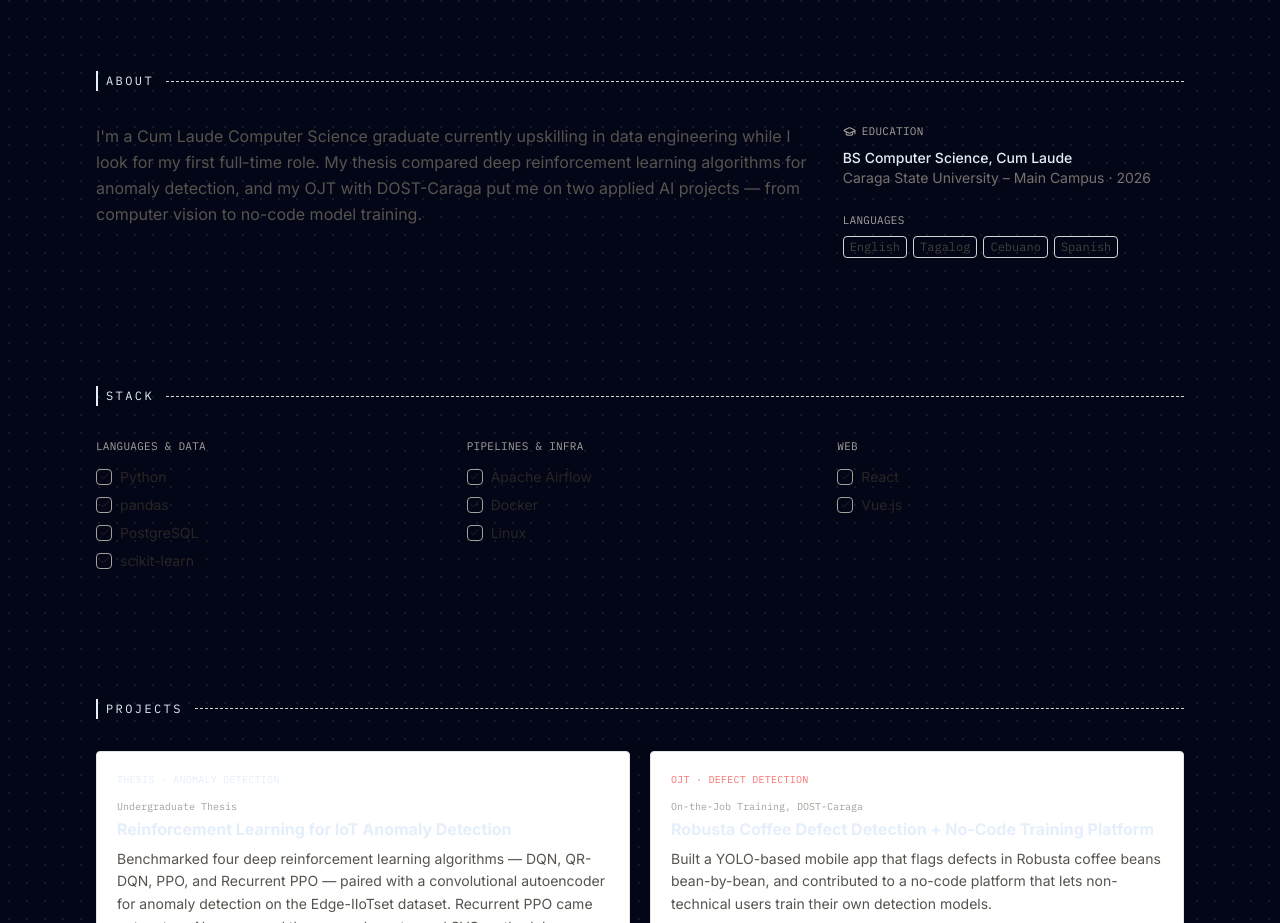
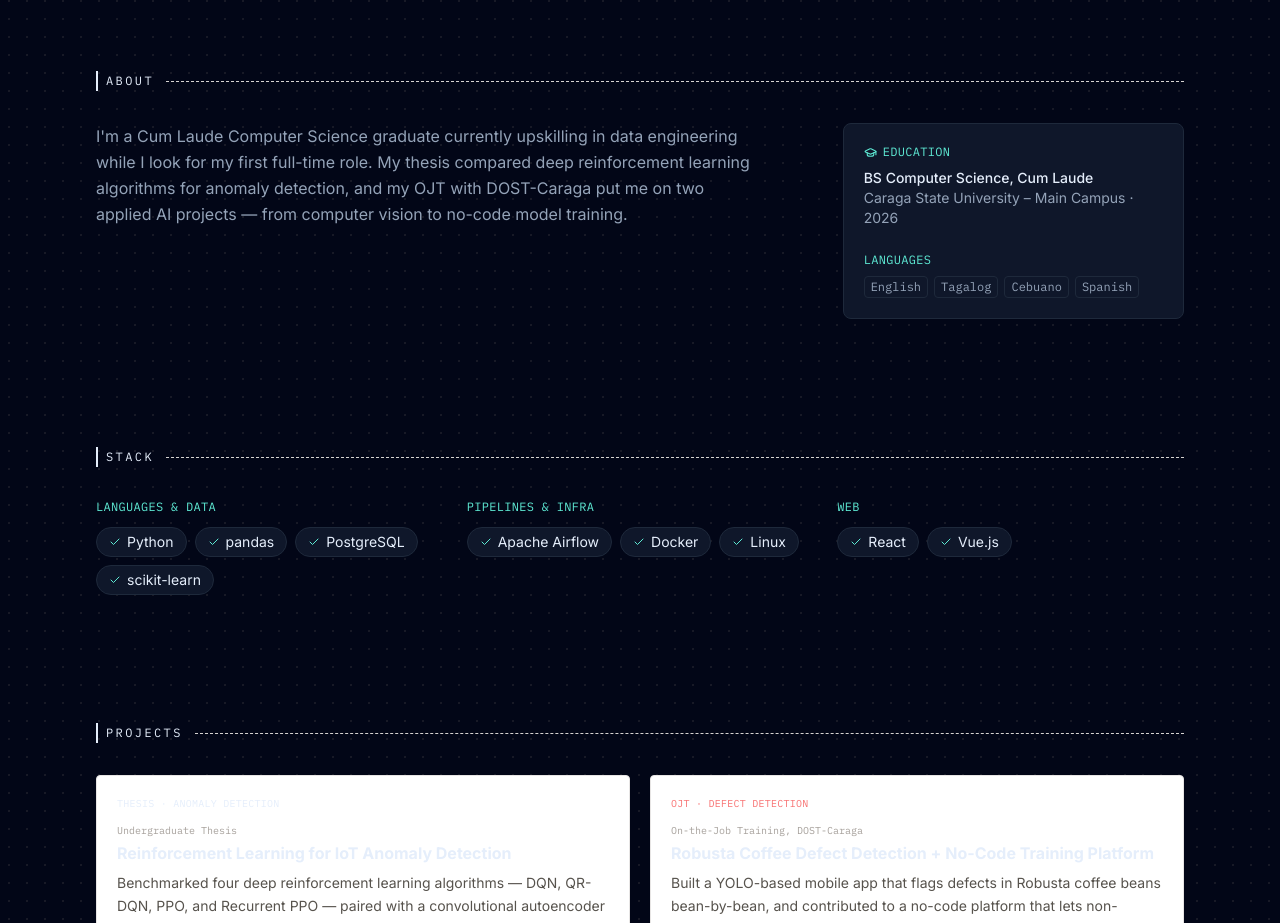
Before and after one commit to Yoeees/my-portfolio, a React (Vite) app: page / in a window 1280 px wide. Shown: the part 800-1723 px from the top of the page. Built offline with nearby package versions, Linux system fonts and the light colour scheme.

Commit message:
refactor: redesign about and stack sections with new palette

```diff
--- a/src/components/sections/About.tsx
+++ b/src/components/sections/About.tsx
@@ -7,7 +7,7 @@ export default function About() {
   return (
     <Section id="about" title="ABOUT">
       <div className="grid sm:grid-cols-3 gap-8">
-        <p className="sm:col-span-2 text-stone-600 leading-relaxed">
+        <p className="sm:col-span-2 text-muted leading-relaxed max-w-prose">
           I'm a Cum Laude Computer Science graduate currently upskilling in
           data engineering while I look for my first full-time role. My
           thesis compared deep reinforcement learning algorithms for
@@ -15,25 +15,25 @@ export default function About() {
           applied AI projects — from computer vision to no-code model
           training.
         </p>
-        <div className="space-y-6">
+        <div className="bg-panel border border-line rounded-lg p-5 space-y-6">
           <div>
-            <p className="font-mono text-[11px] uppercase tracking-wide text-stone-400 mb-2 flex items-center gap-1.5">
+            <p className="font-mono text-xs uppercase tracking-wide text-accent mb-2 flex items-center gap-1.5">
               <GraduationCap size={13} /> Education
             </p>
             <p className="text-sm text-ink font-medium">
               {EDUCATION.degree}, {EDUCATION.honor}
             </p>
-            <p className="text-sm text-stone-500">
+            <p className="text-sm text-muted">
               {EDUCATION.school} · {EDUCATION.year}
             </p>
           </div>
           <div>
-            <p className="font-mono text-[11px] uppercase tracking-wide text-stone-400 mb-2">
+            <p className="font-mono text-xs uppercase tracking-wide text-accent mb-2">
               Languages
             </p>
             <div className="flex flex-wrap gap-1.5">
               {LANGUAGES.map((lang) => (
-                <Tag key={lang} className="text-xs border-stone-300 text-stone-700">
+                <Tag key={lang} className="text-xs border-line text-muted">
                   {lang}
                 </Tag>
               ))}
--- a/src/components/sections/Stack.tsx
+++ b/src/components/sections/Stack.tsx
@@ -8,15 +8,16 @@ export default function Stack() {
       <div className="grid sm:grid-cols-3 gap-x-6 gap-y-5">
         {STACK.map((group) => (
           <div key={group.group}>
-            <p className="font-mono text-[11px] uppercase tracking-wide text-stone-400 mb-3">
+            <p className="font-mono text-xs uppercase tracking-wide text-accent mb-3">
               {group.group}
             </p>
-            <ul className="space-y-2">
+            <ul className="flex flex-wrap gap-2">
               {group.items.map((item) => (
-                <li key={item} className="flex items-center gap-2 text-sm text-stone-800">
-                  <span className="flex items-center justify-center w-4 h-4 border border-stone-400 rounded-sm shrink-0">
-                    <Check size={11} className="text-terminal" />
-                  </span>
+                <li
+                  key={item}
+                  className="inline-flex items-center gap-1.5 rounded-full border border-line bg-panel px-3 py-1 text-sm text-ink"
+                >
+                  <Check size={12} className="text-accent shrink-0" />
                   {item}
                 </li>
               ))}
```
